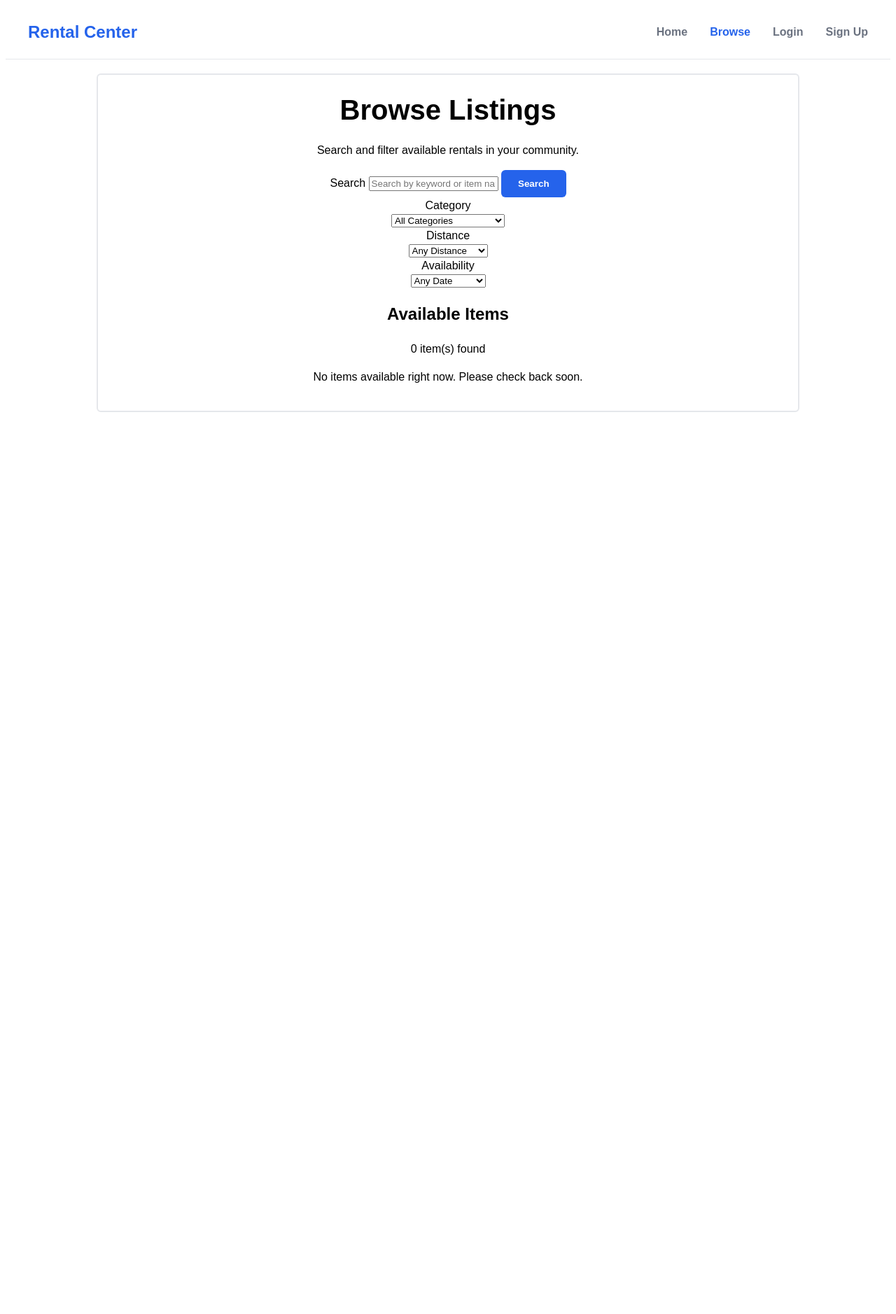
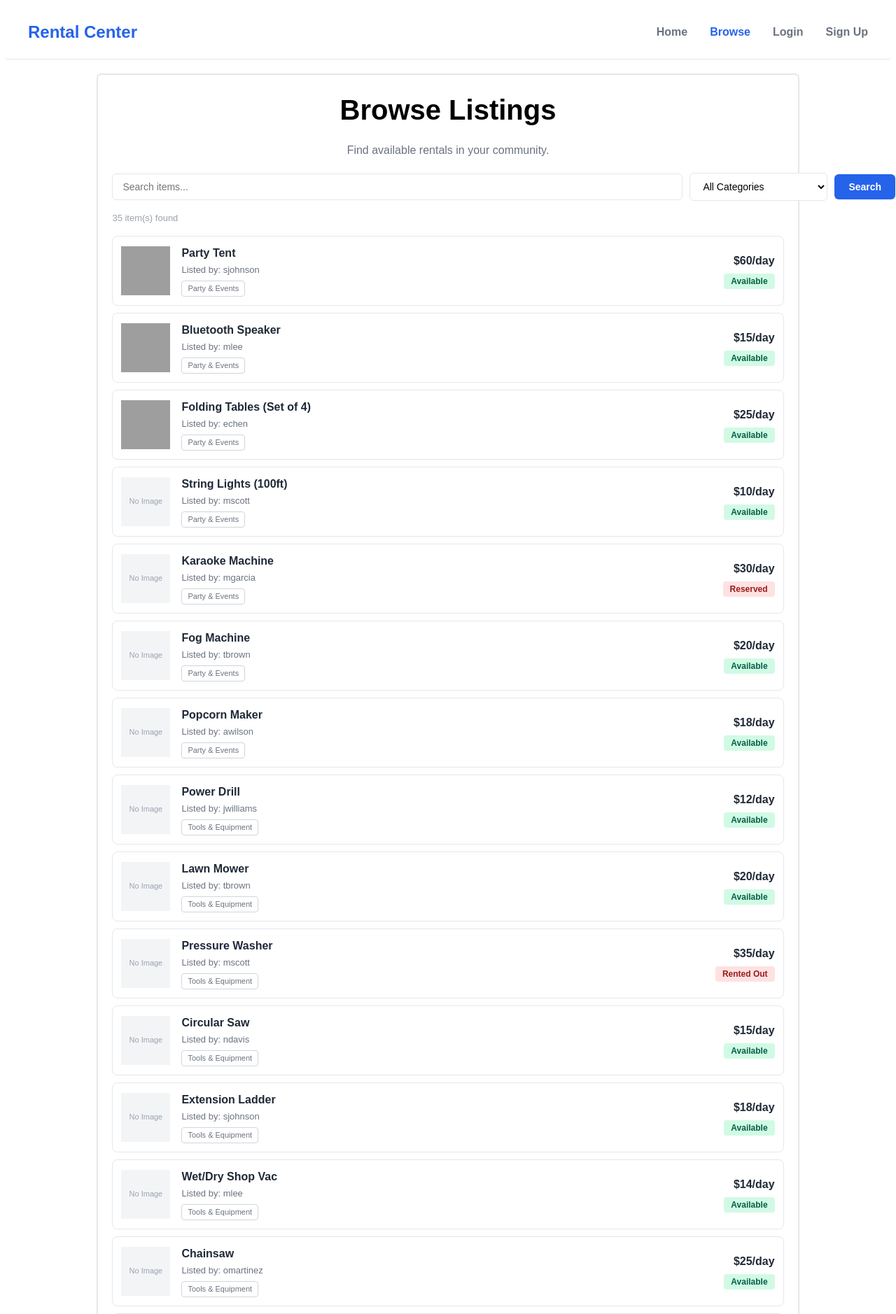
Before and after one commit to justinsimm/489_rentalwebpage, a Node server app: page /browse in a window 1280 px wide. Shown: the top 1878 px of the page at 70% size. Before the commit the page ends 589 px from the top, so only its background shows below. Run offline with Node 20, Linux system fonts and the light colour scheme; data comes from the database, SQL or seed files in the repository; data that the repository does not hold is empty; some libraries are stand-ins or nearby versions; grey boxes are pictures that could not be loaded.

Commit message:
Fixed and polished browse page

```diff
--- a/public/stylesheets/browse.css
+++ b/public/stylesheets/browse.css
@@ -10,11 +10,7 @@ body {
     line-height: 1.5;
     display: flex;
     flex-direction: column;
-    min-height: 100vh;  /* 100 percent of the viewpoint (browser page) */
-}
-
-.featureListings {
-    list-style: none;
+    min-height: 100vh;
 }
 
 .container {
@@ -30,12 +26,14 @@ h1 {
     padding: 0px;
     font-size: 40px;
     font-weight: bold;
-    margin-bottom: 10px;
+    margin-bottom: 5px;
     color: #000000;
 }
 
-p {
-    margin-bottom: 0 0 16px 0;
+.subtitle {
+    color: #6B7280;
+    font-size: 16px;
+    margin-bottom: 20px;
 }
 
 a {
@@ -79,12 +77,13 @@ a {
 
 .btn {
     display: inline-block;
-    padding: 12px 24px;
+    padding: 10px 20px;
     border-radius: 6px;
     font-weight: bold;
     text-align: center;
     cursor: pointer;
     border: none;
+    font-size: 14px;
 }
 
 .btnPrimary {
@@ -96,42 +95,9 @@ a {
     background-color: #1D4ED8;
 }
 
-.btnSecondary {
-    background-color: white;
-    color: #1F2937;
-    border: 1px solid #E5E7EB;
-}
-
-.btnSecondary:hover {
-    background-color: #dadfe4;
-}
-
-.mainBody {
-    padding: 10px;
-    text-align: center;
-}
-
-.mainContent {
-    max-width: 600px;
-    margin: auto;
-}
-
-.mainBody p {
-    color: #6B7280;
-    font-size: 18px;
-    margin-bottom: 32px;
-}
-
-.mainButtons {
-    display: flex;
-    gap: 16px;
-    justify-content: center;
-}
-
 .background {
     display: flex;
     justify-content: center;
-    align-items: center;
     padding: 20px;
 }
 
@@ -142,63 +108,140 @@ a {
     width: 80%;
 }
 
-select {
-    display: block;
-    margin: 0 auto;
+/* Search bar */
+.searchBar {
+    display: flex;
+    gap: 10px;
+    align-items: center;
+    margin-bottom: 15px;
 }
 
-/* Listing grid */
-.listing-grid {
+.searchBar input {
+    min-width: 785px;
+    padding: 10px 14px;
+    border: 1px solid #E5E7EB;
+    border-radius: 6px;
+    font-size: 14px;
+}
+
+.searchBar select {
+    padding: 10px 14px;
+    border: 1px solid #E5E7EB;
+    border-radius: 6px;
+    font-size: 14px;
+    background-color: #fff;
+}
+
+.resultsCount {
+    color: #9CA3AF;
+    font-size: 13px;
+    margin-bottom: 15px;
+    text-align: left;
+}
+
+/* Empty state */
+.emptyState {
+    padding: 40px;
+    color: #9CA3AF;
+    text-align: center;
+}
+
+/* Listing rows */
+.listingList {
     display: flex;
     flex-direction: column;
-    gap: 12px;
-}
-
-/* Listing card — styled like order tiles */
-.listing-card {
-    border-radius: 8px;
-    border: 1px solid #E5E7EB;
-    overflow: hidden;
-}
-
-.listing-meta {
-    background-color: #f4f4f4;
-    border-radius: 8px 8px 0 0;
-    border-bottom: 1px solid #E5E7EB;
-    display: flex;
-    justify-content: space-between;
-    align-items: center;
     gap: 10px;
 }
 
-.listing-title {
-    margin: 10px;
-    padding-left: 10px;
-    padding-right: 10px;
+.listingRow {
+    display: flex;
+    align-items: center;
+    gap: 16px;
+    padding: 12px;
+    border: 1px solid #E5E7EB;
+    border-radius: 8px;
+    text-align: left;
 }
 
-.listing-category {
-    border-radius: 8px;
-    border: 1px solid #c9cbcf;
-    margin: 10px;
-    padding: 2px 10px;
-    white-space: nowrap;
+.listingRow:hover {
+    border-color: #2563EB;
+    background-color: #F9FAFB;
 }
 
-.listing-description {
-    padding: 10px 20px;
+.listingImage {
+    width: 70px;
+    height: 70px;
+    background-color: #F3F4F6;
+    display: flex;
+    align-items: center;
+    justify-content: center;
+}
+
+.listingImage img {
+    width: 100%;
+    height: 100%;
+}
+
+.noImage {
+    font-size: 11px;
+    color: #9CA3AF;
+    text-align: center;
+}
+
+.listingInfo {
+    flex: 1;
+}
+
+.listingName {
     margin: 0;
+    font-size: 16px;
+    font-weight: bold;
+    color: #1F2937;
+}
+
+.listingOwner {
+    margin: 2px 0;
+    font-size: 13px;
     color: #6B7280;
 }
 
-.listing-footer {
-    display: flex;
-    justify-content: space-between;
-    align-items: center;
-    padding: 10px 20px;
-    border-top: 1px solid #E5E7EB;
+.listingCategory {
+    display: inline-block;
+    font-size: 11px;
+    padding: 2px 8px;
+    border: 1px solid #D1D5DB;
+    border-radius: 4px;
+    color: #6B7280;
+    margin-top: 4px;
 }
 
-.listing-price {
+/* Right side */
+.listingRight {
+    text-align: right;
+}
+
+.listingPrice {
+    display: block;
+    font-size: 16px;
+    font-weight: bold;
+    color: #1F2937;
+    margin-bottom: 4px;
+}
+
+.listingStatus {
+    display: inline-block;
+    font-size: 12px;
+    padding: 2px 10px;
+    border-radius: 4px;
     font-weight: bold;
 }
+
+.statusAvailable {
+    background-color: #D1FAE5;
+    color: #065F46;
+}
+
+.statusTaken {
+    background-color: #FEE2E2;
+    color: #991B1B;
+}
--- a/routes/public_routes.js
+++ b/routes/public_routes.js
@@ -9,13 +9,28 @@ const { isAuthenticated } = require('../middleware/auth.js');
 
 /* GET browse page. */
 router.get('/browse', async function(req, res, next) {
-  try {
-    const items = await Item.find();
-    res.render('browse', { items, title: 'Browse' });
-  } catch (err) {
-    console.log('Could not load browse items:', err);
-    next(err);
-  }
+    const search = req.query.q;
+    const category = req.query.category;
+
+    // We start with an empty filter object
+    var filter = {};
+
+    // Search by item name
+    if (search) {
+      // Search for items that contain the search query and ignore case-sensitivity
+      filter.name = { $regex: search, $options: 'i' };
+    }
+
+    // Filter by category
+    if (category) {
+      filter.category = category;
+    }
+
+    // Find items that match the filter
+    const items = await Item.find(filter);
+
+    // Send the items to the page to be displayed
+    res.render('browse', { items, title: 'Browse', search: search, category: category });
 });
 
 /* GET item page. */
--- a/views/browse.ejs
+++ b/views/browse.ejs
@@ -3,7 +3,7 @@
 <head>
     <meta charset="UTF-8">
     <meta name="viewport" content="width=device-width, initial-scale=1.0">
-    <title>Rental Center Browse</title>
+    <title>Browse Listings</title>
     <link rel="stylesheet" href="/stylesheets/browse.css">
 </head>
 <body>
@@ -11,78 +11,53 @@
     <div class="background">
         <div class="border">
             <main class="container">
-                <section class="browse-hero">
-                    <!-- Demo Note: Search form submits to the existing browse route. -->
                 <h1>Browse Listings</h1>
-                    <p>Search and filter available rentals in your community.</p>
-                    <form class="browse-filters" method="get" action="/browse">
-                        <div class="filter-row">
-                            <label for="search-input">Search</label>
-                            <input id="search-input" name="q" type="text" placeholder="Search by keyword or item name">
+                <p class="subtitle">Find available rentals in your community.</p>
+
+                <form class="searchBar" method="get" action="/browse">
+                    <input id="searchInput" name="q" type="text" placeholder="Search items..." value="<%= search %>">
+                    <select id="categoryFilter" name="category">
+                        <option value="">All Categories</option>
+                        <option value="Party & Events" <%= category === 'Party & Events' ? 'selected' : '' %>>Party & Events</option>
+                        <option value="Tools & Equipment" <%= category === 'Tools & Equipment' ? 'selected' : '' %>>Tools & Equipment</option>
+                        <option value="Electronics" <%= category === 'Electronics' ? 'selected' : '' %>>Electronics</option>
+                        <option value="Sports & Outdoors" <%= category === 'Sports & Outdoors' ? 'selected' : '' %>>Sports & Outdoors</option>
+                        <option value="Apparel & Formal Wear" <%= category === 'Apparel & Formal Wear' ? 'selected' : '' %>>Apparel & Formal Wear</option>
+                    </select>
                     <button class="btn btnPrimary" type="submit">Search</button>
-                        </div>
-                        <div class="filter-row">
-                            <label for="category-filter">Category</label>
-                            <select id="category-filter" name="category">
-                                <option value="">All Categories</option>
-                                <option>Party & Events</option>
-                                <option>Tools & Equipment</option>
-                                <option>Electronics</option>
-                                <option>Sports & Outdoors</option>
-                                <option>Apparel & Formal Wear</option>
-                            </select>
-                            <label for="distance-filter">Distance</label>
-                            <select id="distance-filter" name="distance">
-                                <option value="">Any Distance</option>
-                                <option>Within 5 miles</option>
-                                <option>Within 10 miles</option>
-                                <option>Within 25 miles</option>
-                                <option>Within 50 miles</option>
-                            </select>
-                            <label for="availability-filter">Availability</label>
-                            <select id="availability-filter" name="availability">
-                                <option value="">Any Date</option>
-                                <option>This Week</option>
-                                <option>This Weekend</option>
-                                <option>Next 30 Days</option>
-                            </select>
-                        </div>
                 </form>
-                </section>
 
                 <% const listingItems = Array.isArray(items) ? items : []; %>
-                <% const formatPrice = function(value) { return (typeof value === 'number') ? '$' + value + '/day' : 'Price on request'; }; %>
-                <!-- Demo Note: Data rendering and fallback logic are handled in the grid below. -->
-                <section class="browse-results">
-                    <div class="results-header">
-                        <h2>Available Items</h2>
-                        <p><%= listingItems.length %> item(s) found</p>
-                    </div>
+                <p class="resultsCount"><%= listingItems.length %> item(s) found</p>
+
                 <% if (listingItems.length === 0) { %>
-                        <!-- Demo Note: Empty-state fallback when there are no items. -->
-                        <div class="empty-state">
-                            <p>No items available right now. Please check back soon.</p>
+                    <div class="emptyState">
+                        <p>No items match your search. Try a different keyword or category.</p>
                     </div>
                 <% } else { %>
-                        <div class="listing-grid">
+                    <div class="listingList">
                         <% listingItems.forEach(function(item) { %>
-                                <% const safeItem = item || {}; %>
-                                <!-- Demo Note: Card renders item data with safe fallbacks. -->
-                                <article class="listing-card">
-                                    <div class="listing-meta">
-                                        <h3 class="listing-title"><%= safeItem.name || 'Untitled Item' %></h3>
-                                        <p class="listing-category"><%= safeItem.category || 'General' %></p>
+                            <a href="/item/<%= item._id %>" class="listingRow">
+                                <div class="listingImage">
+                                    <% if (item.image) { %>
+                                        <img src="<%= item.image %>">
+                                    <% } else { %>
+                                        <div class="noImage">No Image</div>
+                                    <% } %>
                                 </div>
-                                    <p class="listing-description"><%= safeItem.description || 'No description provided.' %></p>
-                                    <div class="listing-footer">
-                                        <span class="listing-price"><%= formatPrice(safeItem.dailyRate) %></span>
-                                        <a class="btn" href="/item/<%= safeItem._id %>">View Details</a>
+                                <div class="listingInfo">
+                                    <h3 class="listingName"><%= item.name %></h3>
+                                    <p class="listingOwner">Listed by: <%= item.owner %></p>
+                                    <span class="listingCategory"><%= item.category || 'Other' %></span>
                                 </div>
-                                </article>
+                                <div class="listingRight">
+                                    <span class="listingPrice">$<%= item.dailyRate %>/day</span>
+                                    <span class="listingStatus <%= item.status === 'Available' ? 'statusAvailable' : 'statusTaken' %>"><%= item.status %></span>
+                                </div>
+                            </a>
                         <% }); %>
                     </div>
                 <% } %>
-                </section>
             </main>
         </div>
     </div>
```
Also changed, not shown: seed.js (added, +97 -0 lines). Lines whose indentation alone changed are shown as unchanged.
